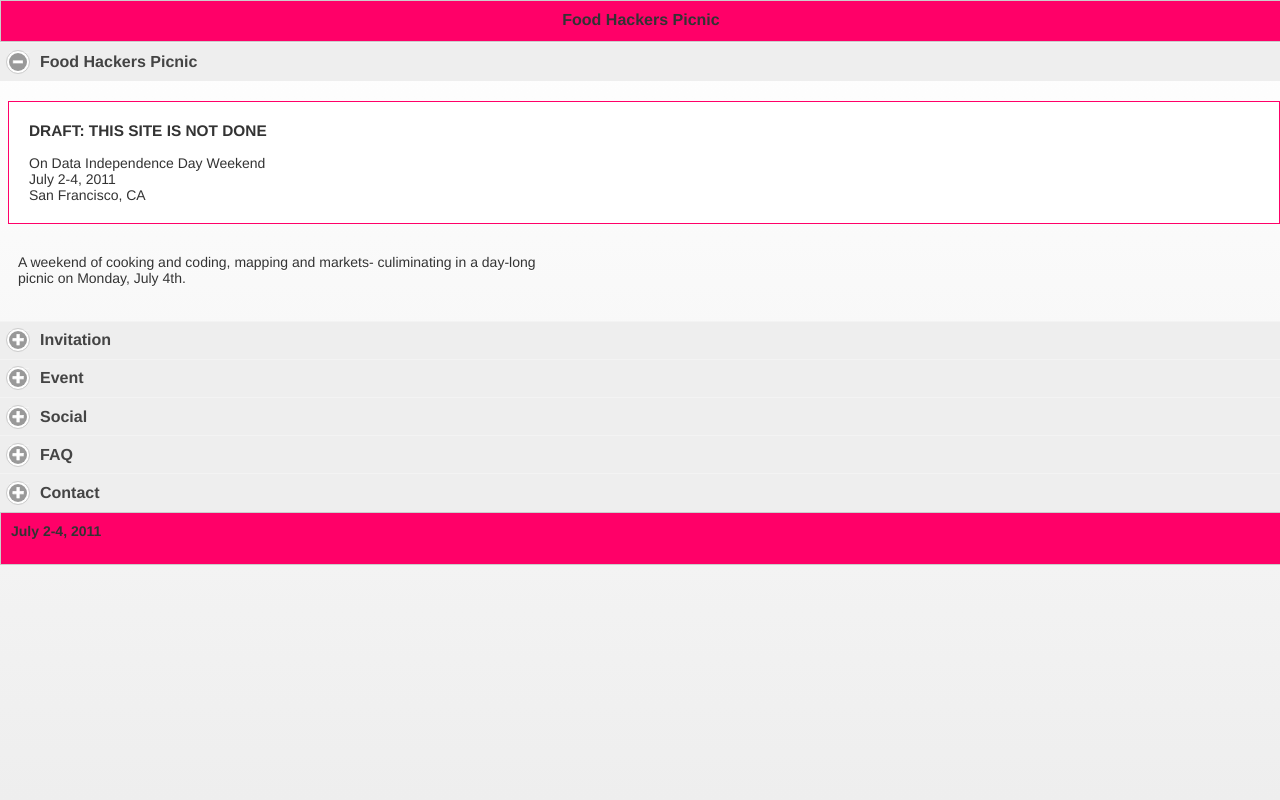
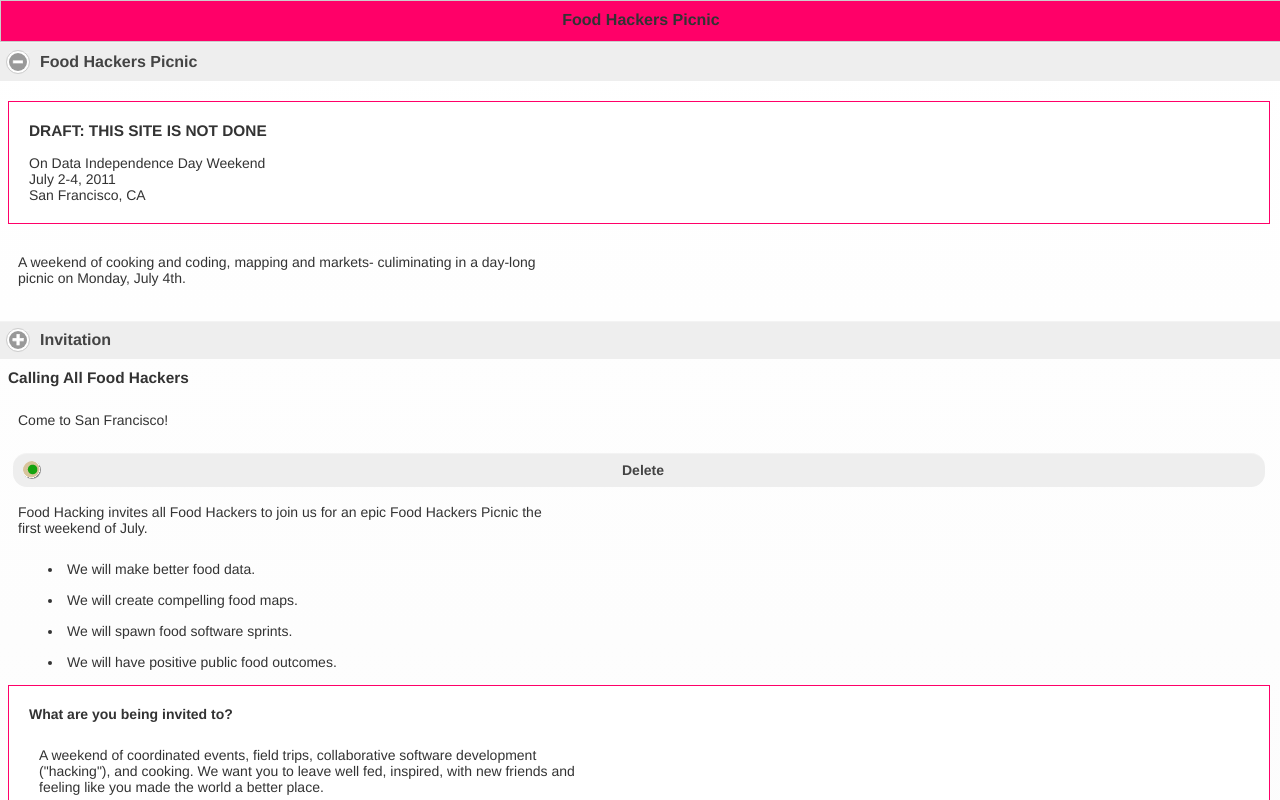
Before and after one commit to chachasikes/foodhackerpicnic, a plain HTML site: page index.html in a window 1280 px wide. Drawn offline with Linux system fonts and the light colour scheme.

Commit message:
Fixed margin right for callout

```diff
--- a/css/style.css
+++ b/css/style.css
@@ -134,6 +134,11 @@ td {
   -ms-filter: "progid:DXImageTransform.Microsoft.gradient(startColorStr='#FF00680', EndColorStr='#FF0068')";
 }
 
+.ui-collapsible-content {
+  display: block;
+  padding: 10px 10px 10px 8px;
+}
+
 .ui-collapsible-heading {
   font-size: 16px;
   display: block;
```
